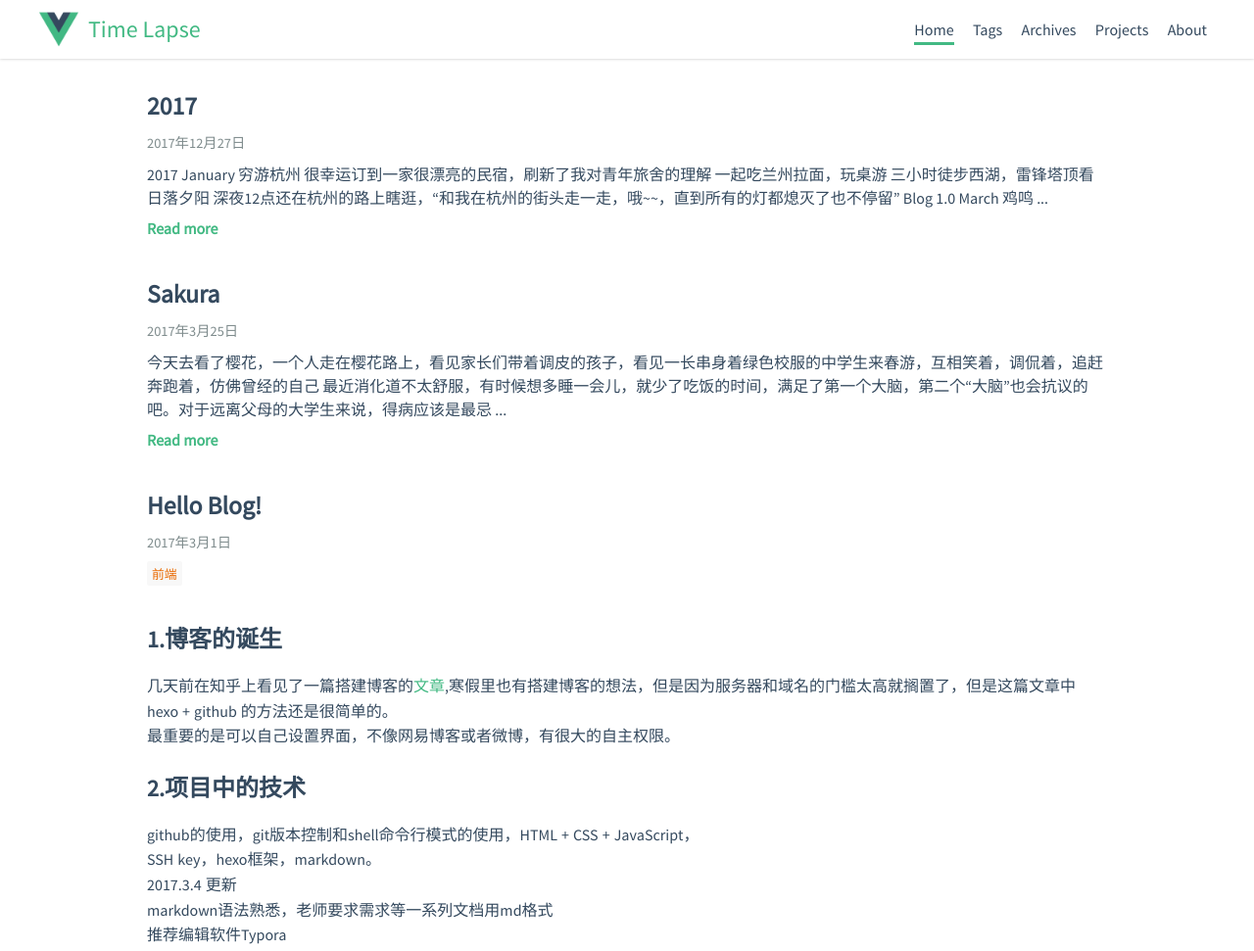
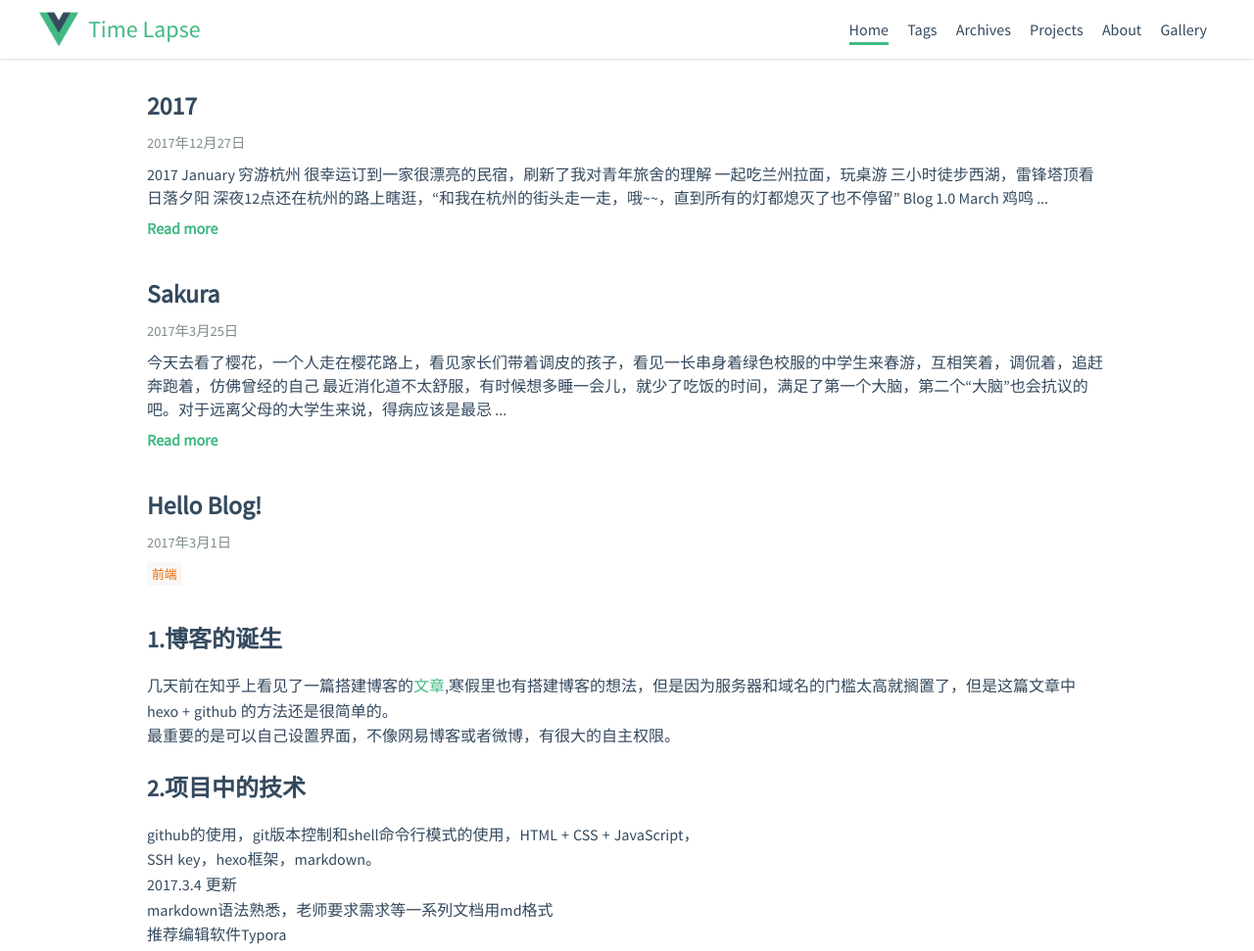
Before and after one commit to lioder/lioder.github.io, a plain HTML site: page index.html in a window 1280 px wide. Shown: the top 971 px of the page at 98% size. Drawn offline with nearby package versions, Linux system fonts and the light colour scheme.

Commit message:
Site updated: 2018-02-14 21:02:11

```diff
--- a/index.html
+++ b/index.html
@@ -67,6 +67,12 @@
 
         </li>
 
+        <li class="list-item">
+
+            <a href="/gallery/" class="item-link">Gallery</a>
+
+        </li>
+
     </ul>
     <div class="menu">
       <span class="icon-bar"></span>
@@ -103,6 +109,12 @@
           <li class="menu-item">
 
               <a href="/about/" class="menu-link">About</a>
+
+          </li>
+
+          <li class="menu-item">
+
+              <a href="/gallery/" class="menu-link">Gallery</a>
 
           </li>
 
```
Also changed, not shown: 2017/03/01/关于此博客/index.html (+12 -0 lines), 2017/03/25/sakura/index.html (+12 -0 lines), 2017/12/27/2017/index.html (+12 -0 lines), about/index.html (+12 -0 lines), archives/2017/03/index.html (+12 -0 lines), archives/2017/12/index.html (+12 -0 lines), archives/2017/index.html (+12 -0 lines), archives/index.html (+12 -0 lines), project/index.html (+12 -0 lines), tags/index.html (+13 -1 lines), tags/前端/index.html (+12 -0 lines).
